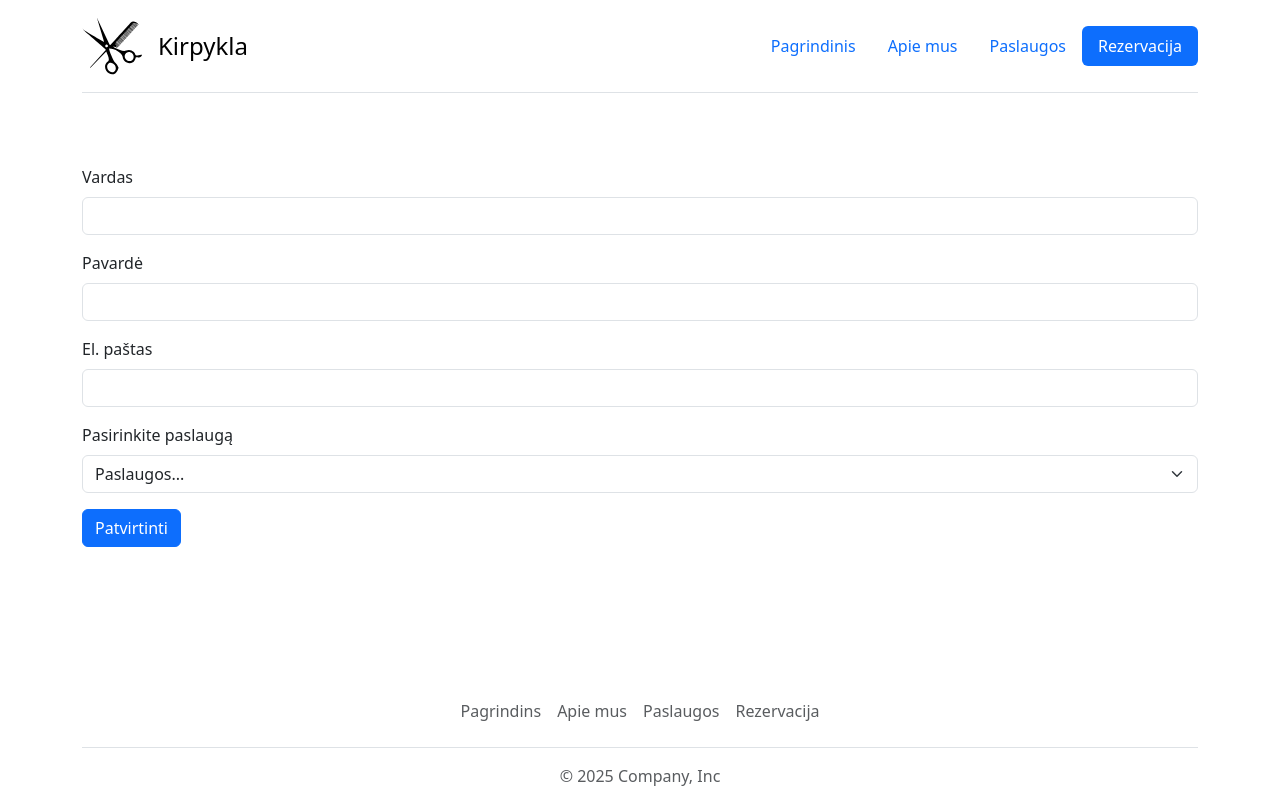
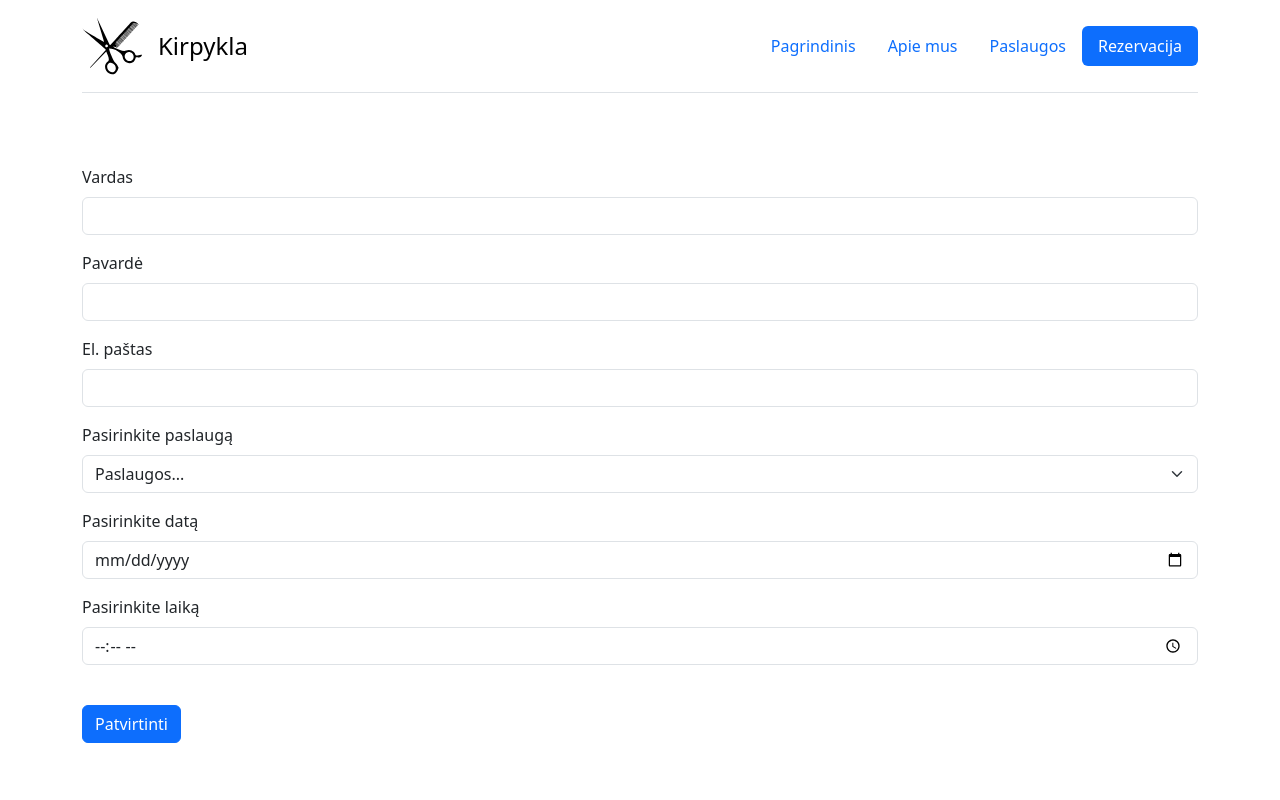
Before and after one commit to SplaTT141/full-stack-project, a React (Vite) app in the folder client/: page /reservation in a window 1280 px wide. Shown: the top 800 px of the page. Built offline with nearby package versions, Linux system fonts and the light colour scheme.

Commit message:
ui final for now

```diff
--- a/client/src/pages/Reservation.jsx
+++ b/client/src/pages/Reservation.jsx
@@ -25,7 +25,15 @@ function Reservation() {
                             <option value="3">Three</option>
                         </select>
                     </div>
-                    <button type="submit" className="btn btn-primary">Patvirtinti</button>
+                    <div className="mb-3">
+                        <label className="form-label">Pasirinkite datą</label>
+                        <input type="date" className="form-control" required />
+                    </div>
+                    <div className="mb-3">
+                        <label className="form-label">Pasirinkite laiką</label>
+                        <input type="time" className="form-control" required />
+                    </div>
+                    <button type="submit" className="btn btn-primary mt-4">Patvirtinti</button>
                 </form>
             </div>
         </div>
```
